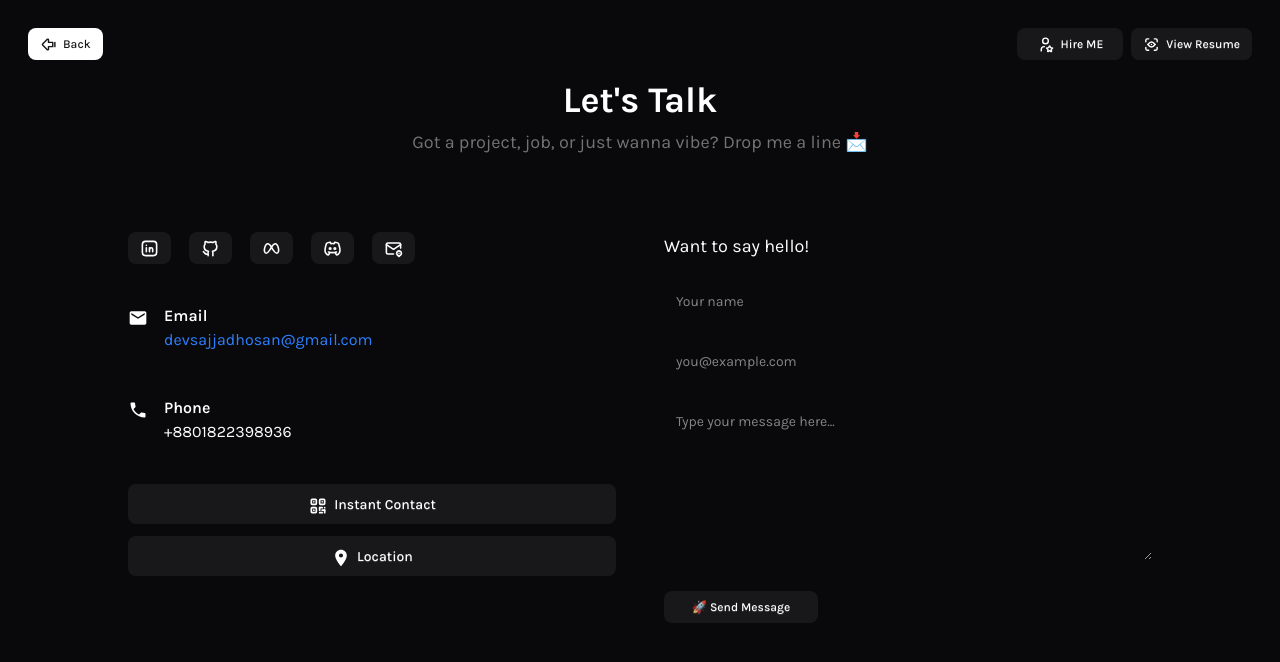
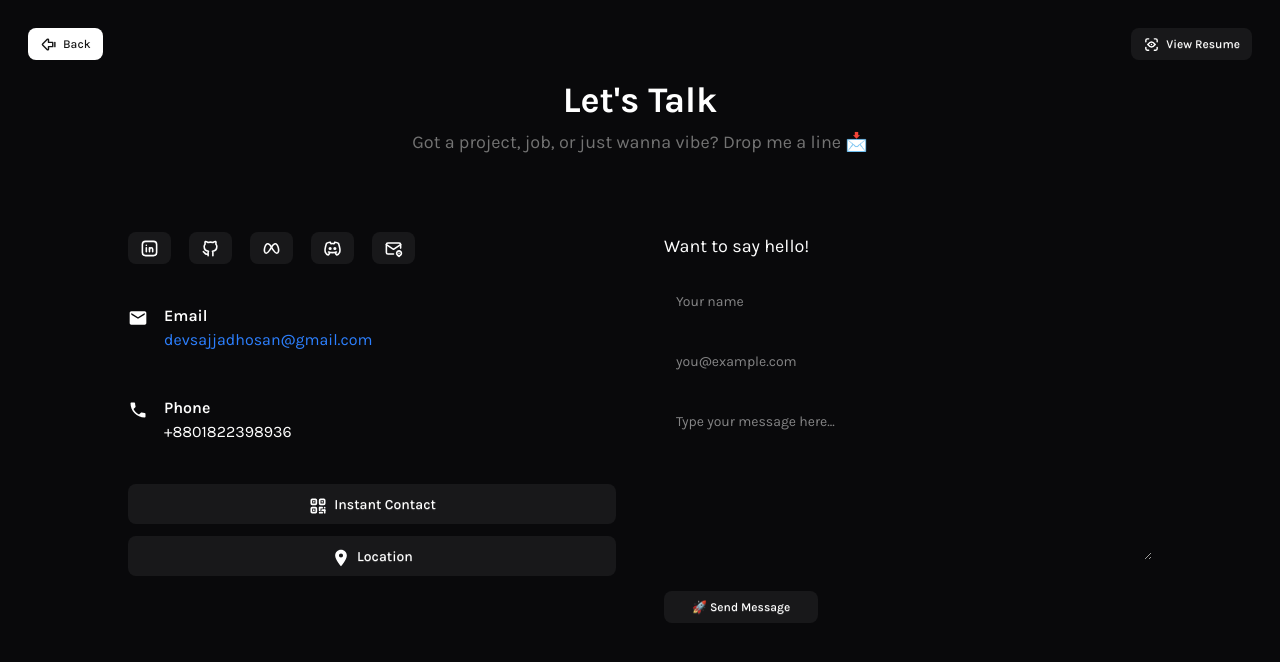
Before and after one commit to dev-sajjadhosan/portfolio, a React (Vite) app: page /contact in a window 1280 px wide. Shown: the top 662 px of the page. Built offline with nearby package versions, Linux system fonts and the light colour scheme; no server answers; a web font is replaced by a local one.

Commit message:
contact page url added

```diff
--- a/src/pages/Contact/Contact.tsx
+++ b/src/pages/Contact/Contact.tsx
@@ -8,6 +8,7 @@ import { useForm } from 'react-hook-form'
 import HelmetTitle from '../../components/shared/HelmeTitle'
 import useAxios from '../../hooks/useAxios'
 import type { alertDoc } from '../../../types'
+import ResumeView from '../../components/ResumeView/ResumeView'
 
 const ContactPage = () => {
   const { axiosUrl } = useAxios()
@@ -61,6 +62,7 @@ const ContactPage = () => {
   return (
     <>
       <HelmetTitle title="Contact - Portfolio" />
+      <ResumeView />
       <motion.section layout className="min-h-screen p-7 text-primary">
         <motion.div
           initial={{ y: -50, opacity: 0 }}
@@ -70,7 +72,7 @@ const ContactPage = () => {
         >
           <BackBtn />
           <div className="flex items-center gap-2">
-            <motion.button
+            {/* <motion.button
               initial={{ y: -50, opacity: 0 }}
               animate={{ y: 0, opacity: 1 }}
               transition={{ delay: 0.5, duration: 0.7 }}
@@ -78,7 +80,7 @@ const ContactPage = () => {
             >
               <TbUserStar size={17} />
               Hire ME
-            </motion.button>
+            </motion.button> */}
             <motion.button
               initial={{ opacity: 0, y: -50 }}
               animate={{ opacity: 1, y: 0 }}
```
